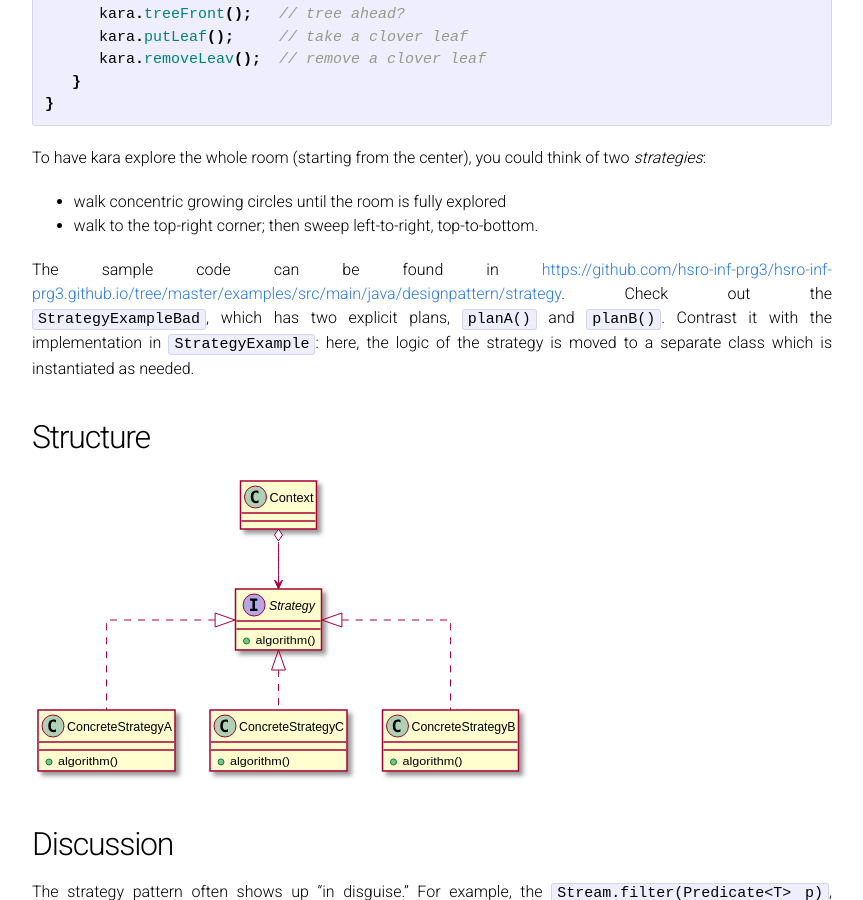
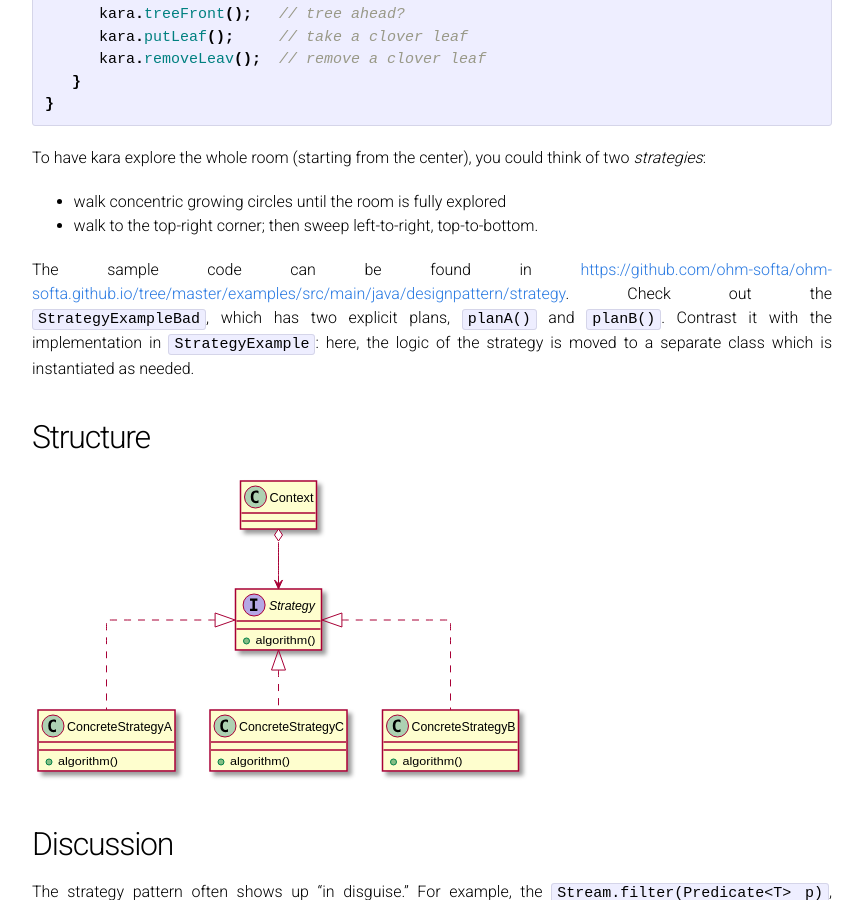
Before and after one commit to ohm-softa/ohm-softa.github.io, a Jekyll site: the page built from 08ln-singleton-factory-strategy-command.md, in a window 1280 px wide and 900 px high, scrolled down 5025 px. Shown: the whole window, without its empty margins (208-1071 px from the left). Built offline with Jekyll 4.4.1, drawn with Linux system fonts in a browser that asks for light colours; our own code applies the rules of GitHub Pages for plain Markdown files; some of the changed lines change nothing that is shown.

Commit message:
Fixed url

```diff
--- a/08ln-singleton-factory-strategy-command.md
+++ b/08ln-singleton-factory-strategy-command.md
@@ -204,7 +204,7 @@ To have kara explore the whole room (starting from the center), you could think
 - walk concentric growing circles until the room is fully explored
 - walk to the top-right corner; then sweep left-to-right, top-to-bottom.
 
-The sample code can be found in <https://github.com/hsro-inf-prg3/hsro-inf-prg3.github.io/tree/master/examples/src/main/java/designpattern/strategy>.
+The sample code can be found in <https://github.com/ohm-softa/ohm-softa.github.io/tree/master/examples/src/main/java/designpattern/strategy>.
 Check out the `StrategyExampleBad`, which has two explicit plans, `planA()` and `planB()`.
 Contrast it with the implementation in `StrategyExample`: here, the logic of the strategy is moved to a separate class which is instantiated as needed.
 
```
